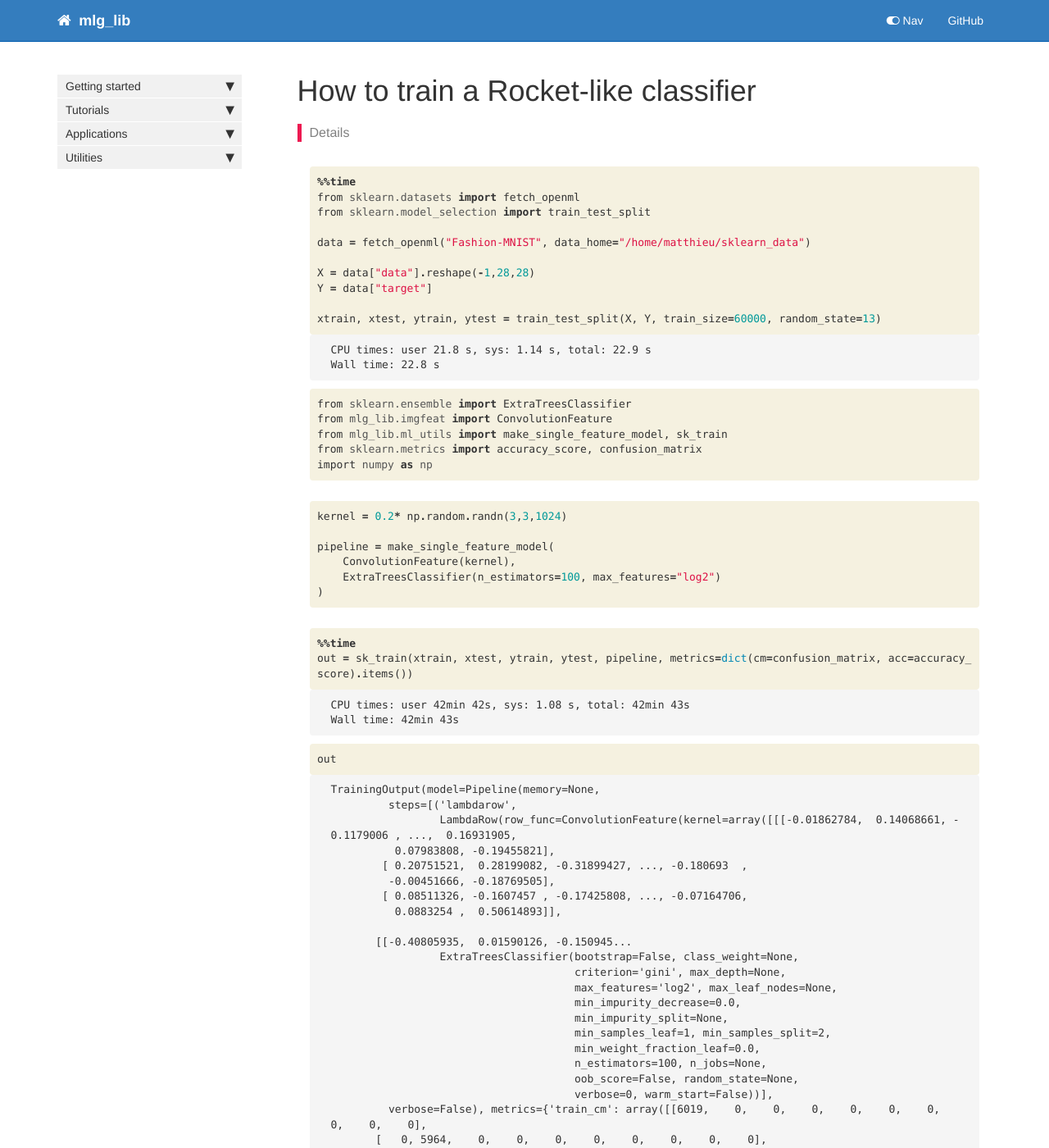
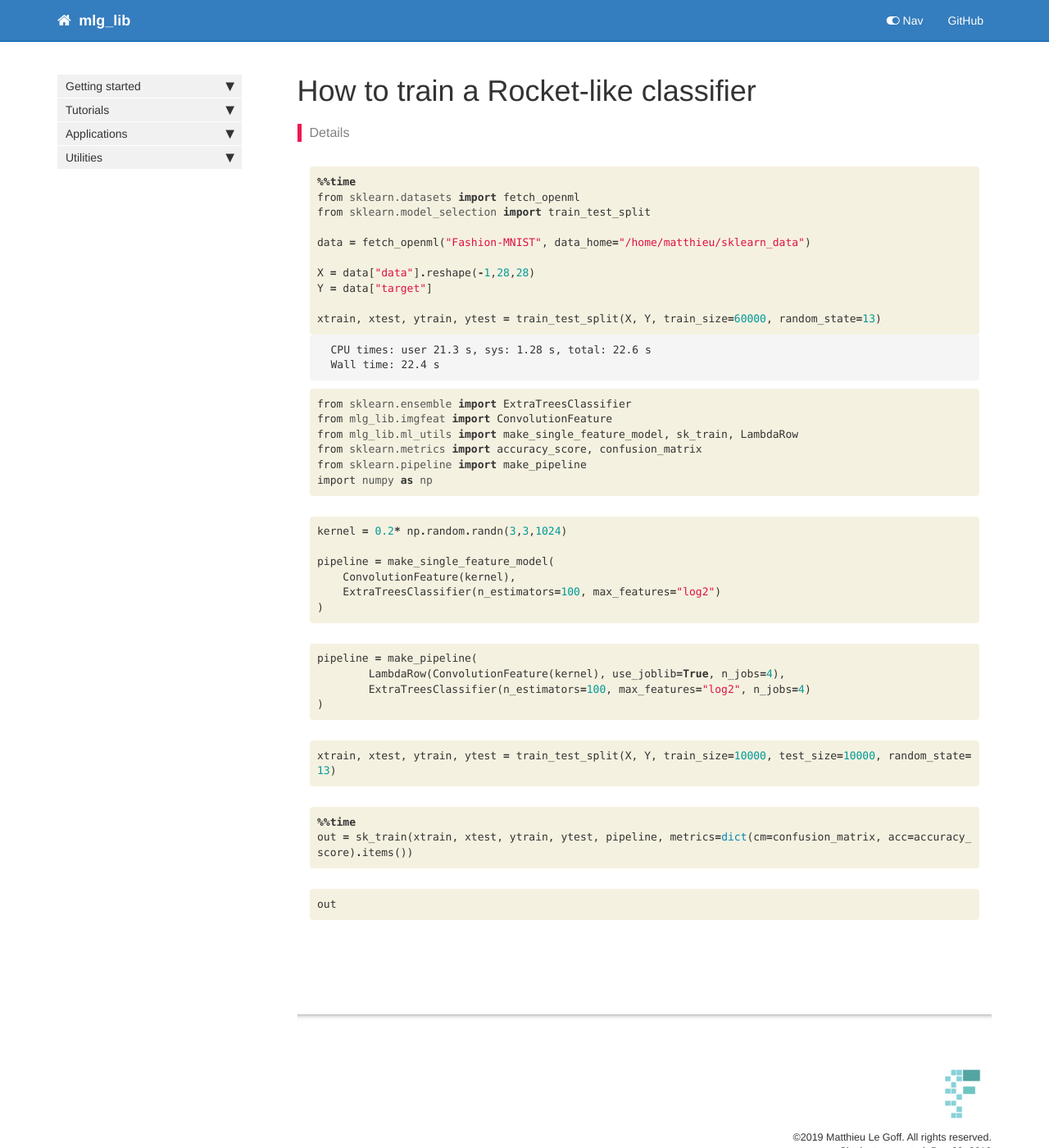
Before and after one commit to Matt3164/mlg_lib, a Jekyll site: the page built from docs/application.rocket.html, in a window 1280 px wide and 1400 px high. Shown: the whole window at 82% size. Built offline with Jekyll 4.4.1, drawn with Linux system fonts in a browser that asks for light colours; nearby versions of some CDN libraries; comment, search, counter and statistics services are not loaded; some of the changed text lies outside the part shown.

Commit message:
Fix: Convolution features + joblib in lambda row

```diff
--- a/docs/application.rocket.html
+++ b/docs/application.rocket.html
@@ -48,8 +48,8 @@ summary: "Details"
 <div class="output_area">
 
 <div class="output_subarea output_stream output_stdout output_text">
-<pre>CPU times: user 21.8 s, sys: 1.14 s, total: 22.9 s
-Wall time: 22.8 s
+<pre>CPU times: user 21.3 s, sys: 1.28 s, total: 22.6 s
+Wall time: 22.4 s
 </pre>
 </div>
 </div>
@@ -65,8 +65,9 @@ Wall time: 22.8 s
     <div class="input_area">
 <div class=" highlight hl-ipython3"><pre><span></span><span class="kn">from</span> <span class="nn">sklearn.ensemble</span> <span class="k">import</span> <span class="n">ExtraTreesClassifier</span>
 <span class="kn">from</span> <span class="nn">mlg_lib.imgfeat</span> <span class="k">import</span> <span class="n">ConvolutionFeature</span>
-<span class="kn">from</span> <span class="nn">mlg_lib.ml_utils</span> <span class="k">import</span> <span class="n">make_single_feature_model</span><span class="p">,</span> <span class="n">sk_train</span>
+<span class="kn">from</span> <span class="nn">mlg_lib.ml_utils</span> <span class="k">import</span> <span class="n">make_single_feature_model</span><span class="p">,</span> <span class="n">sk_train</span><span class="p">,</span> <span class="n">LambdaRow</span>
 <span class="kn">from</span> <span class="nn">sklearn.metrics</span> <span class="k">import</span> <span class="n">accuracy_score</span><span class="p">,</span> <span class="n">confusion_matrix</span>
+<span class="kn">from</span> <span class="nn">sklearn.pipeline</span> <span class="k">import</span> <span class="n">make_pipeline</span>
 <span class="kn">import</span> <span class="nn">numpy</span> <span class="k">as</span> <span class="nn">np</span>
 </pre></div>
 
@@ -98,26 +99,40 @@ Wall time: 22.8 s
 
 <div class="inner_cell">
     <div class="input_area">
-<div class=" highlight hl-ipython3"><pre><span></span><span class="o">%%time</span>
-<span class="n">out</span> <span class="o">=</span> <span class="n">sk_train</span><span class="p">(</span><span class="n">xtrain</span><span class="p">,</span> <span class="n">xtest</span><span class="p">,</span> <span class="n">ytrain</span><span class="p">,</span> <span class="n">ytest</span><span class="p">,</span> <span class="n">pipeline</span><span class="p">,</span> <span class="n">metrics</span><span class="o">=</span><span class="nb">dict</span><span class="p">(</span><span class="n">cm</span><span class="o">=</span><span class="n">confusion_matrix</span><span class="p">,</span> <span class="n">acc</span><span class="o">=</span><span class="n">accuracy_score</span><span class="p">)</span><span class="o">.</span><span class="n">items</span><span class="p">())</span>
+<div class=" highlight hl-ipython3"><pre><span></span><span class="n">pipeline</span> <span class="o">=</span> <span class="n">make_pipeline</span><span class="p">(</span>
+        <span class="n">LambdaRow</span><span class="p">(</span><span class="n">ConvolutionFeature</span><span class="p">(</span><span class="n">kernel</span><span class="p">),</span> <span class="n">use_joblib</span><span class="o">=</span><span class="kc">True</span><span class="p">,</span> <span class="n">n_jobs</span><span class="o">=</span><span class="mi">4</span><span class="p">),</span>
+        <span class="n">ExtraTreesClassifier</span><span class="p">(</span><span class="n">n_estimators</span><span class="o">=</span><span class="mi">100</span><span class="p">,</span> <span class="n">max_features</span><span class="o">=</span><span class="s2">&quot;log2&quot;</span><span class="p">,</span> <span class="n">n_jobs</span><span class="o">=</span><span class="mi">4</span><span class="p">)</span>
+<span class="p">)</span>
 </pre></div>
 
     </div>
 </div>
 </div>
 
-<div class="output_wrapper">
-<div class="output">
+</div>
+<div class="cell border-box-sizing code_cell rendered">
+<div class="input">
 
-<div class="output_area">
+<div class="inner_cell">
+    <div class="input_area">
+<div class=" highlight hl-ipython3"><pre><span></span><span class="n">xtrain</span><span class="p">,</span> <span class="n">xtest</span><span class="p">,</span> <span class="n">ytrain</span><span class="p">,</span> <span class="n">ytest</span> <span class="o">=</span> <span class="n">train_test_split</span><span class="p">(</span><span class="n">X</span><span class="p">,</span> <span class="n">Y</span><span class="p">,</span> <span class="n">train_size</span><span class="o">=</span><span class="mi">10000</span><span class="p">,</span> <span class="n">test_size</span><span class="o">=</span><span class="mi">10000</span><span class="p">,</span> <span class="n">random_state</span><span class="o">=</span><span class="mi">13</span><span class="p">)</span>
+</pre></div>
 
-<div class="output_subarea output_stream output_stdout output_text">
-<pre>CPU times: user 42min 42s, sys: 1.08 s, total: 42min 43s
-Wall time: 42min 43s
-</pre>
+    </div>
 </div>
 </div>
 
+</div>
+<div class="cell border-box-sizing code_cell rendered">
+<div class="input">
+
+<div class="inner_cell">
+    <div class="input_area">
+<div class=" highlight hl-ipython3"><pre><span></span><span class="o">%%time</span>
+<span class="n">out</span> <span class="o">=</span> <span class="n">sk_train</span><span class="p">(</span><span class="n">xtrain</span><span class="p">,</span> <span class="n">xtest</span><span class="p">,</span> <span class="n">ytrain</span><span class="p">,</span> <span class="n">ytest</span><span class="p">,</span> <span class="n">pipeline</span><span class="p">,</span> <span class="n">metrics</span><span class="o">=</span><span class="nb">dict</span><span class="p">(</span><span class="n">cm</span><span class="o">=</span><span class="n">confusion_matrix</span><span class="p">,</span> <span class="n">acc</span><span class="o">=</span><span class="n">accuracy_score</span><span class="p">)</span><span class="o">.</span><span class="n">items</span><span class="p">())</span>
+</pre></div>
+
+    </div>
 </div>
 </div>
 
@@ -134,59 +149,5 @@ Wall time: 42min 43s
 </div>
 </div>
 
-<div class="output_wrapper">
-<div class="output">
-
-<div class="output_area">
-
-
-
-<div class="output_text output_subarea output_execute_result">
-<pre>TrainingOutput(model=Pipeline(memory=None,
-         steps=[(&#39;lambdarow&#39;,
-                 LambdaRow(row_func=ConvolutionFeature(kernel=array([[[-0.01862784,  0.14068661, -0.1179006 , ...,  0.16931905,
-          0.07983808, -0.19455821],
-        [ 0.20751521,  0.28199082, -0.31899427, ..., -0.180693  ,
-         -0.00451666, -0.18769505],
-        [ 0.08511326, -0.1607457 , -0.17425808, ..., -0.07164706,
-          0.0883254 ,  0.50614893]],
-
-       [[-0.40805935,  0.01590126, -0.150945...
-                 ExtraTreesClassifier(bootstrap=False, class_weight=None,
-                                      criterion=&#39;gini&#39;, max_depth=None,
-                                      max_features=&#39;log2&#39;, max_leaf_nodes=None,
-                                      min_impurity_decrease=0.0,
-                                      min_impurity_split=None,
-                                      min_samples_leaf=1, min_samples_split=2,
-                                      min_weight_fraction_leaf=0.0,
-                                      n_estimators=100, n_jobs=None,
-                                      oob_score=False, random_state=None,
-                                      verbose=0, warm_start=False))],
-         verbose=False), metrics={&#39;train_cm&#39;: array([[6019,    0,    0,    0,    0,    0,    0,    0,    0,    0],
-       [   0, 5964,    0,    0,    0,    0,    0,    0,    0,    0],
-       [   0,    0, 5955,    0,    0,    0,    0,    0,    0,    0],
-       [   0,    0,    0, 5988,    0,    0,    0,    0,    0,    0],
-       [   0,    0,    0,    0, 6028,    0,    0,    0,    0,    0],
-       [   0,    0,    0,    0,    0, 6007,    0,    0,    0,    0],
-       [   0,    0,    0,    0,    0,    0, 6009,    0,    0,    0],
-       [   0,    0,    0,    0,    0,    0,    0, 6003,    0,    0],
-       [   0,    0,    0,    0,    0,    0,    0,    0, 6004,    0],
-       [   0,    0,    0,    0,    0,    0,    0,    0,    0, 6023]]), &#39;train_acc&#39;: 1.0, &#39;test_cm&#39;: array([[731,   3,  21,  84,  33,   2,  76,   0,  31,   0],
-       [  9, 972,  16,  36,   1,   0,   2,   0,   0,   0],
-       [ 18,   0, 801,  13, 127,   1,  73,   0,  12,   0],
-       [ 40,   7,  25, 863,  42,   2,  24,   0,   9,   0],
-       [ 19,   0,  87,  87, 673,   0,  90,   0,  14,   2],
-       [  0,   0,   0,   0,   0, 881,   0,  81,   3,  28],
-       [198,   1,  91,  52, 127,   1, 484,   0,  37,   0],
-       [  0,   0,   0,   0,   0,  55,   0, 884,   0,  58],
-       [ 11,   0,   3,  16,   2,  12,   9,   4, 930,   9],
-       [  4,   0,   0,   0,   1,  11,   0,  50,   9, 902]]), &#39;test_acc&#39;: 0.8121})</pre>
-</div>
-
-</div>
-
 </div>
 </div>
-
-</div>
-</div>
--- a/mlg_lib/_nbdev.py
+++ b/mlg_lib/_nbdev.py
@@ -15,7 +15,8 @@ index = {"say_hello": "00_core.ipynb",
          "DaisyFactory": "18_imfeat.ipynb",
          "flatten": "18_imfeat.ipynb",
          "LBPFactory": "18_imfeat.ipynb",
-         "ConvolutionFeature": "18_imfeat.ipynb"}
+         "ConvolutionFeature": "18_imfeat.ipynb",
+         "kernel": "18_imfeat.ipynb"}
 
 modules = ["core.py",
            "ml_utils.py",
```
Also changed, not shown: docs/imfeat.html (+10 -3 lines), docs/ml_utils.html (+40 -7 lines), mlg_lib/imgfeat.py (+17 -3 lines), mlg_lib/ml_utils.py (+11 -1 lines), 3 other files.
